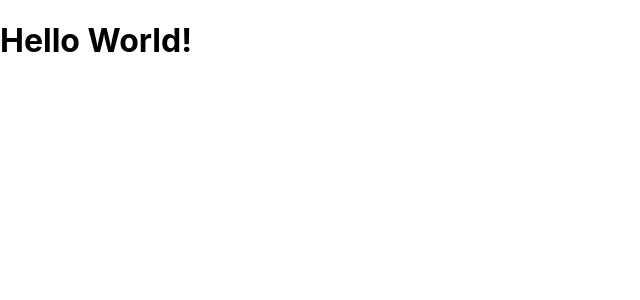
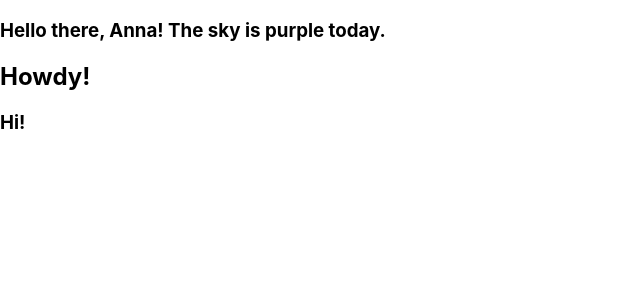
Before and after one commit to rimmisharma/react-practice, a React (Create React App) app: page / in a window 1280 px wide. Shown: the top 300 px of the page, without its empty margins (0-640 px from the left). Built offline with nearby package versions, Linux system fonts and the light colour scheme.

Commit message:
Added 3 new components and used props for them to communicate with each other

```diff
--- a/src/App.js
+++ b/src/App.js
@@ -1,11 +1,17 @@
 import logo from './logo.svg';
 import './App.css';
+import Header from './components/Header';
+import Main from './components/Main';
+import Sidebar from './components/Sidebar';
 
-function Header(){
-  return <h1>Hello World!</h1>
-}
 function App() {
-  return <Header />
+  return (
+    <div>
+      <Header name="Anna" color="purple" />
+      <Main greet="Howdy!" />
+      <Sidebar greet="Hi!" />
+    </div>
+  )
 }
 
 export default App;
--- /dev/null
+++ b/src/components/Header.js
@@ -0,0 +1,8 @@
+import React from "react";
+
+function Header(props){
+    console.log(props);
+    return <h3>Hello there, {props.name}! The sky is {props.color} today.</h3>
+}
+
+export default Header;
--- /dev/null
+++ b/src/components/Main.js
@@ -0,0 +1,5 @@
+function Main(props){
+    return <h2>{props.greet}</h2>
+}
+
+export default Main;
--- /dev/null
+++ b/src/components/Sidebar.js
@@ -0,0 +1,5 @@
+function Sidebar(props){
+    return <h3>{props.greet}</h3>
+}
+
+export default Sidebar;
```
